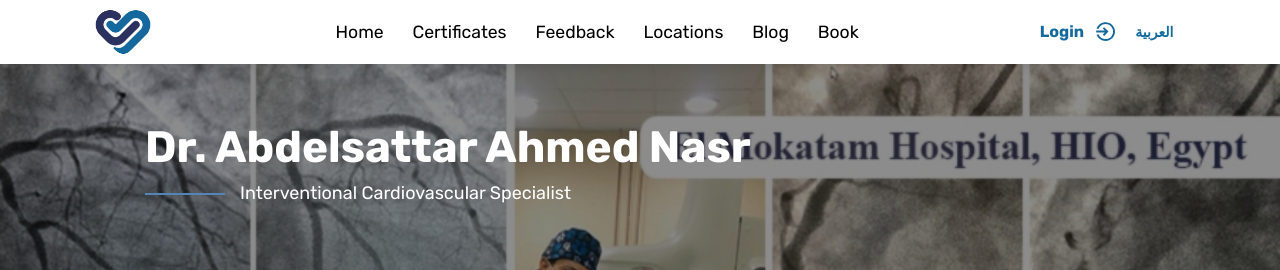
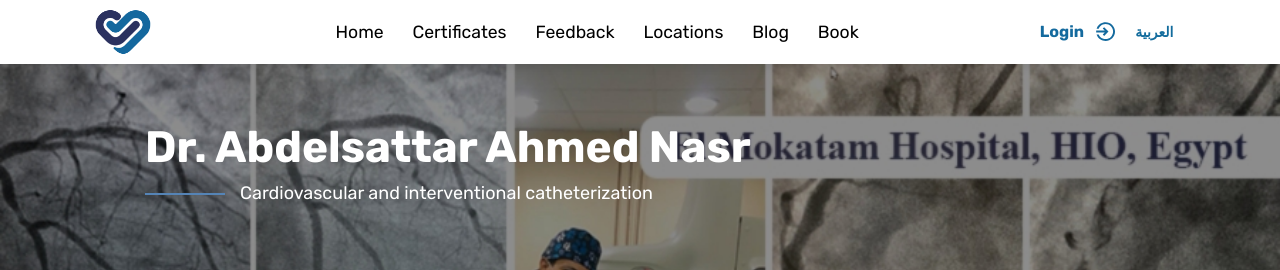
Before and after one commit to seif-ashraf-007/dr-abdelsattar-front, a React (Vite) app: page / in a window 1280 px wide. Shown: the top 270 px of the page. Built offline with nearby package versions, Linux system fonts and the light colour scheme; some icons are missing.

Commit message:
removed specialist from EN

```diff
--- a/src/i18n/i18n.js
+++ b/src/i18n/i18n.js
@@ -22,7 +22,7 @@ i18n
           hero: {
             banner: {
               title: "Dr. Abdelsattar Ahmed Nasr",
-              sub_title: "Interventional Cardiovascular Specialist",
+              sub_title: "Cardiovascular and interventional catheterization",
             },
             cards: {
               card1: {
```
